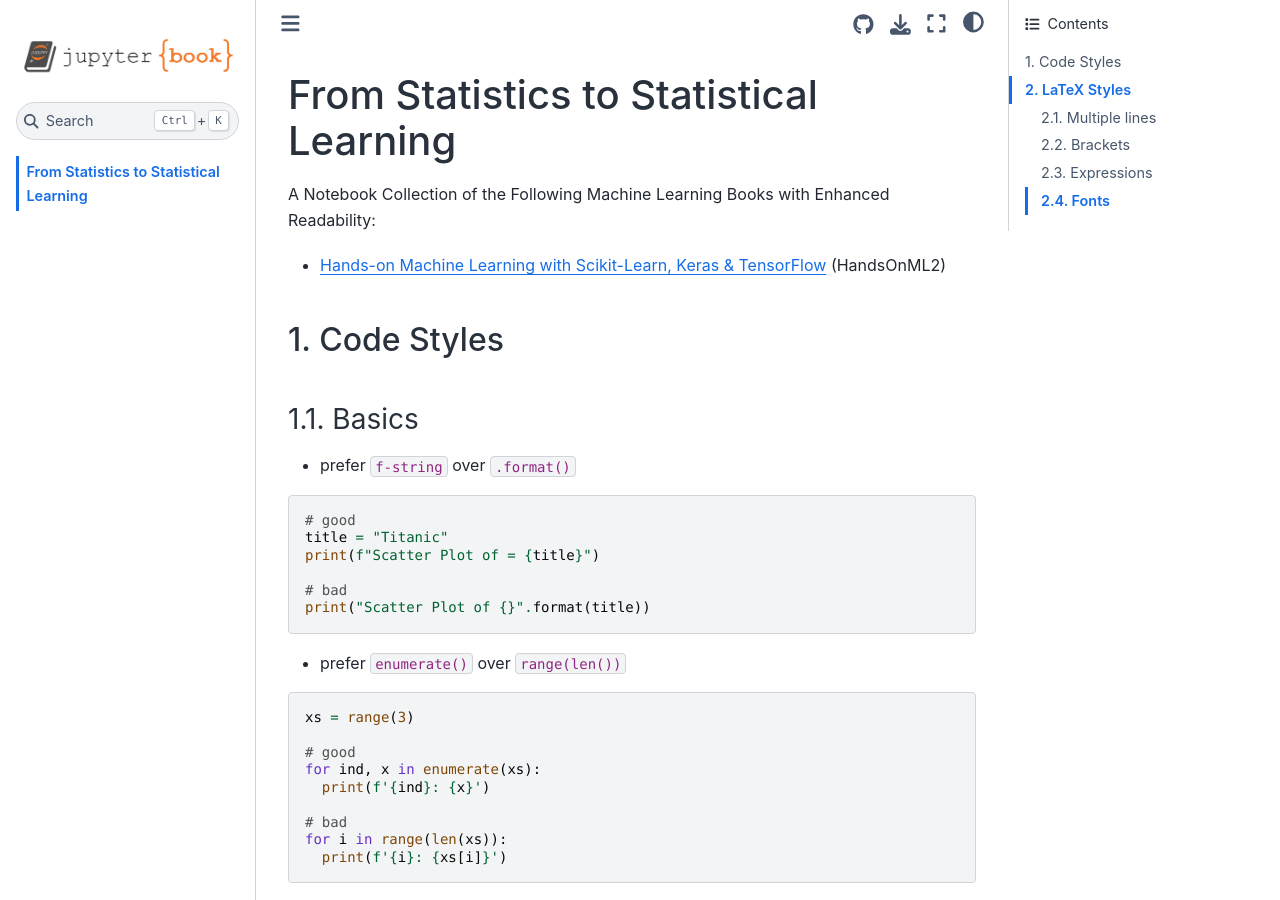
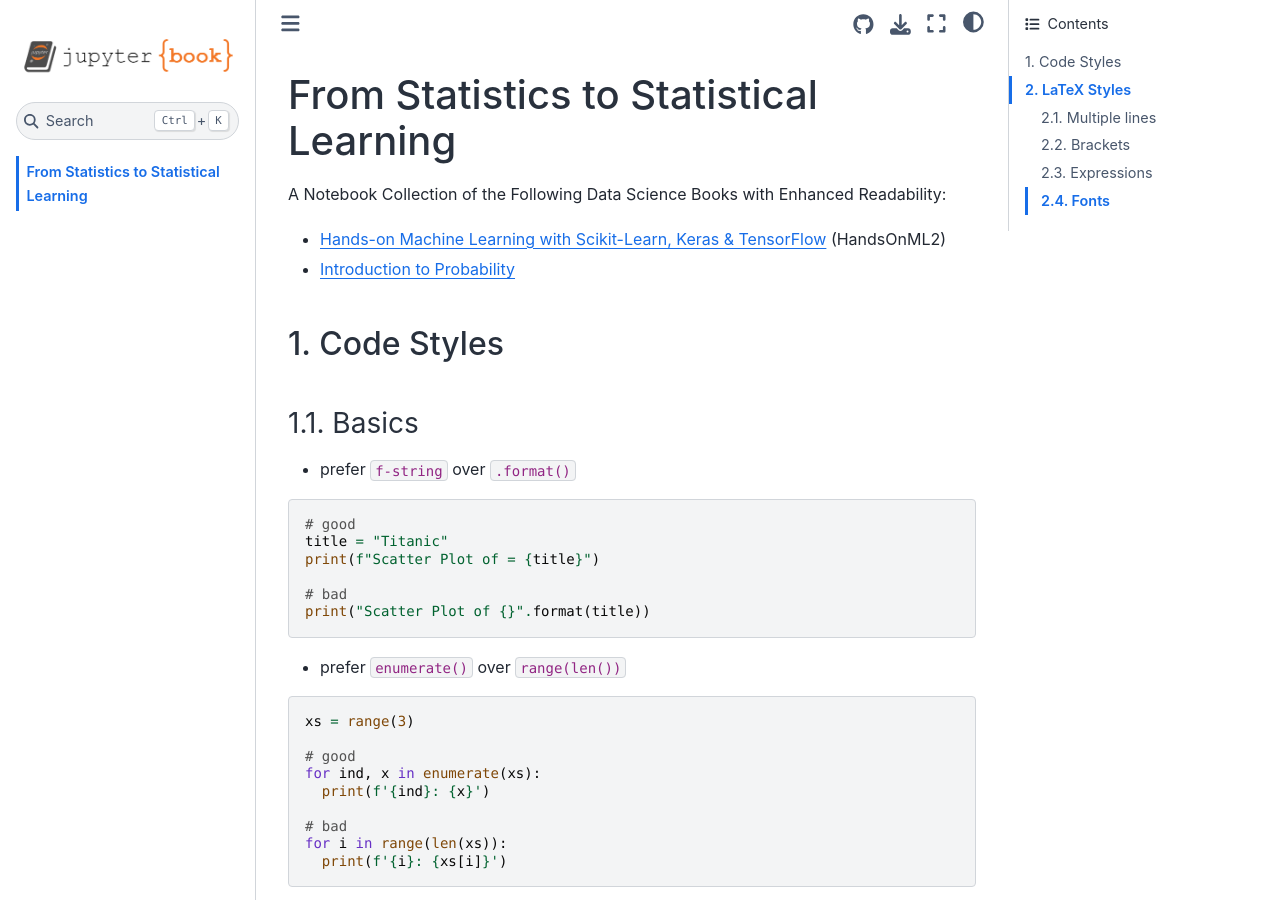
Before and after one commit to jy12060026ai/excss-stats, a Jupyter Book: the page built from intro.md, in a window 1280 px wide and 900 px high. Built offline with Jupyter Book 1.0.4 settings and Sphinx 7.4.7 and the Sphinx Book theme 1.1.4, drawn with Linux system fonts in a browser that asks for light colours; pages that are not in the unit, such as notebooks, are missing from menus.

Commit message:
update docs
Signed-off-by: ivaquero <46377665+integzz@users.noreply.github.com>

```diff
--- a/intro.md
+++ b/intro.md
@@ -1,8 +1,9 @@
 # From Statistics to Statistical Learning
 
-A Notebook Collection of the Following Machine Learning Books with Enhanced Readability:
+A Notebook Collection of the Following Data Science Books with Enhanced Readability:
 
 - [Hands-on Machine Learning with Scikit-Learn, Keras & TensorFlow](https://www.oreilly.com/library/view/hands-on-machine-learning/9781492032632/) (HandsOnML2)
+- [Introduction to Probability](https://www.routledge.com/Introduction-to-Probability-Second-Edition/Blitzstein-Hwang/p/book/9781138369917)
 
 ## 1. Code Styles
 
```
Also changed, not shown: README.md (+2 -1 lines), 2 other files.
